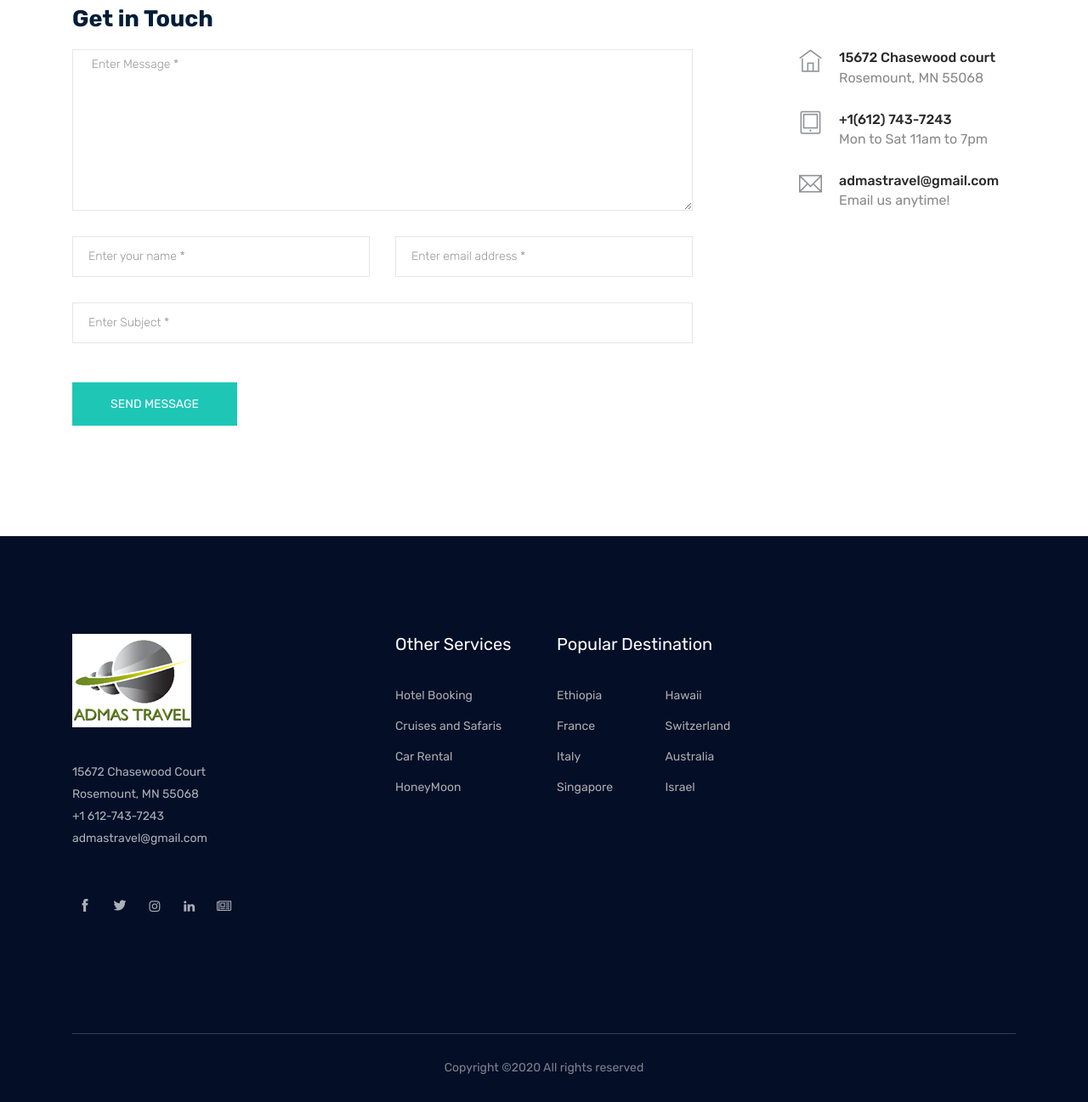
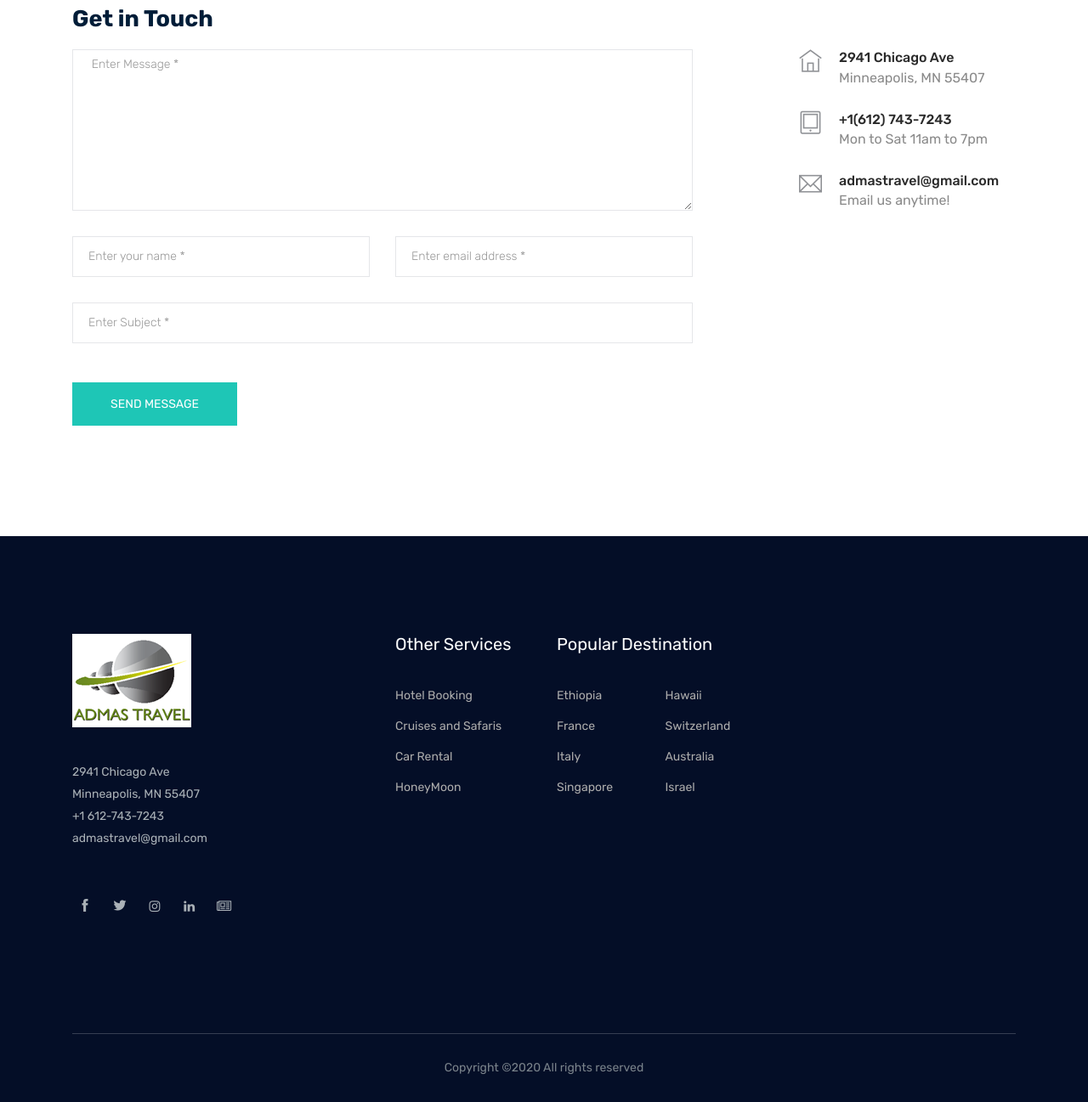
Before and after one commit to monjor/admastravel, a Node server app: page /contact in a window 1280 px wide. Shown: the part 1142-2439 px from the top of the page at 85% size. Run offline with Node 20, Linux system fonts and the light colour scheme; some libraries are stand-ins or nearby versions.

Commit message:
changing addrase

```diff
--- a/views/about.ejs
+++ b/views/about.ejs
@@ -45,7 +45,7 @@
                                 <div class="row">
                                     <div class="col-lg-6 col-md-6">
                                         <div class="thumb padd_1">
-                                            <img src="img/about/22.jpg" alt="">
+                                            <img src="img/about/ad.jpg" alt="">
                                         </div>
                                     </div>
                                     <div class="col-lg-6 col-md-6">
--- a/views/contact.ejs
+++ b/views/contact.ejs
@@ -59,7 +59,7 @@
 
                 </div> -->
 
-                <iframe width="80%" height="400" frameborder="0" style="border:0" src="https://www.google.com/maps/embed/v1/place?q=place_id:ChIJi0cH6og09ocRla0YOMSfqjU&key=AIzaSyBOOAc7i3tzBXRaJxymb1fLKE_66pi5CE8" allowfullscreen></iframe>
+                <iframe width="80%" height="400" frameborder="0" style="border:0" src="https://maps.google.com/maps?q=2941%20chicago%20ave&t=&z=13&ie=UTF8&iwloc=&output=embed&key=AIzaSyBOOAc7i3tzBXRaJxymb1fLKE_66pi5CE8" allowfullscreen></iframe>
 
 
                 <div class="row">
@@ -102,8 +102,8 @@
                         <div class="media contact-info">
                             <span class="contact-info__icon"><i class="ti-home"></i></span>
                             <div class="media-body">
-                                <h3>15672 Chasewood court</h3>
-                                <p>Rosemount, MN 55068</p>
+                                <h3>2941 Chicago Ave</h3>
+                                <p>Minneapolis, MN 55407</p>
                             </div>
                         </div>
                         <div class="media contact-info">
--- a/views/partials/footer.ejs
+++ b/views/partials/footer.ejs
@@ -9,10 +9,10 @@
                                     <img src="img/admaslogo.png" alt="">
                                 </a>
                             </div>
-                            <p>15672 Chasewood Court <br> Rosemount, MN 55068 <br>
+                            <p>2941 Chicago Ave <br> Minneapolis, MN 55407 <br>
                                 <a href="#">+1 612-743-7243</a> <br>
-                                <a href="#">admastravel@gmail.com</a>
-                            </p>
+                                <p> admastravel@gmail.com</p>
+
                             <div class="socail_links">
                                 <ul>
                                     <li>
```
Also changed, not shown: public/img/about/ad.jpg (added), 1 other file.
